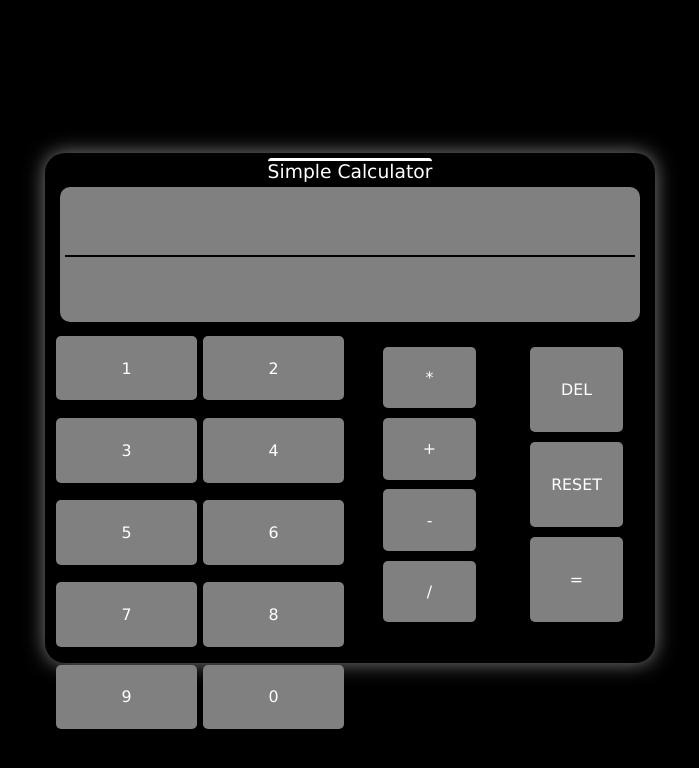
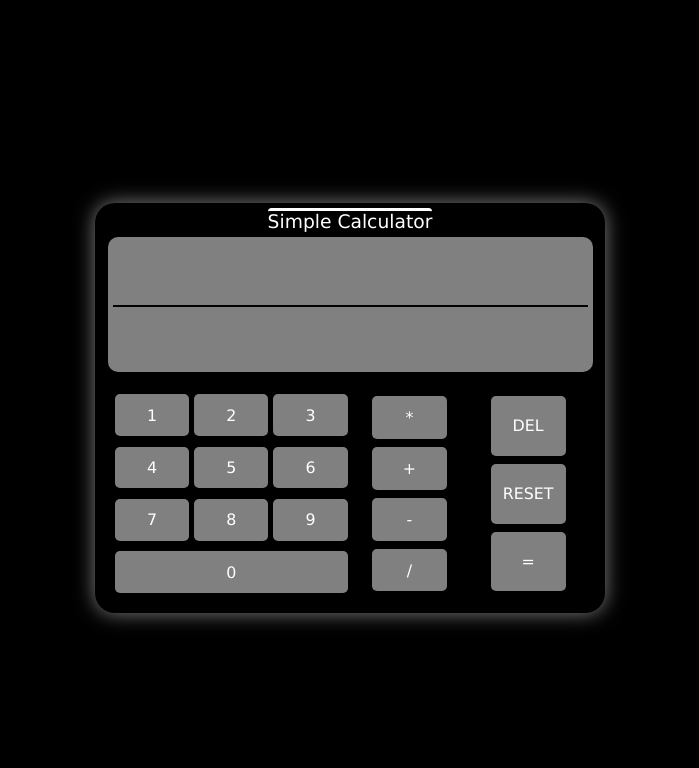
Before and after one commit to MojokojoXD/React-calculator, a React (Create React App) app: page / in a window 1280 px wide. Shown: the top 768 px of the page, without its empty margins (290-989 px from the left). Built offline with nearby package versions, Linux system fonts and the light colour scheme.

Commit message:
fixed overflow in windows

```diff
--- a/src/components/Calculator.js
+++ b/src/components/Calculator.js
@@ -56,8 +56,10 @@ function Calculator() {
   return (
     <div className="calculator">
       <Display sign={sign} userInput={userInput} result={result} operands={operands}/>
-      <NumberButtons setUserInput={retrieveClickVal} />
-      <Operations getOps={retrieveClickVal} />
+      <div className="buttons-display">
+          <NumberButtons setUserInput={retrieveClickVal} />
+          <Operations getOps={retrieveClickVal} />
+      </div>
     </div>
   );
 }
--- a/src/main.css
+++ b/src/main.css
@@ -3,17 +3,16 @@
   flex-wrap: wrap;
   justify-content: center;
   align-content: space-between;
-  height: 63%;
-  width: 49%;
-  margin-left: 0.5%;
+  width: 50%;
 }
+
 .number-buttons button {
   height: 20.5%;
-  width: 31.5%;
+  width: 24.1%;
   background-color: grey;
   font-size: 99%;
   border-radius: 5px;
-  margin: 3% 0.92%;
+  margin: 1%;
   border: none;
   flex-grow: 1;
 }
@@ -47,11 +46,7 @@
   flex-direction: column;
   justify-content: center;
   align-content: space-around;
-  width: 49%;
-  height: 57%;
-  bottom: 60%;
-  left: 49%;
-  margin-left: 2%;
+  width: 50%;
 }
 .operations button {
   height: 20.5%;
@@ -68,6 +63,13 @@
   background-color: red;
 }
 
+.buttons-display{
+  display: flex;
+  width: 95%;
+  margin: 3% auto;
+  padding: 5px;
+}
+
 * {
   font-family: Verdana, Geneva, Tahoma, sans-serif;
   color: white;
@@ -82,15 +84,16 @@ body {
 }
 
 #root {
-  height: 500px;
-  width: 600px;
+  height: 400px;
+  width: 500px;
   padding: 5px;
   box-shadow: 0 0 20px grey;
   border-radius: 20px;
 }
 
 .App {
-  height: 100%;
+  height: 500px;
+  width: inherit;
 }
 .App h3 {
   text-align: center;
@@ -101,7 +104,8 @@ body {
   margin: 0 auto;
 }
 .App .calculator {
-  height: 100%;
+  height: 500px;
+  width: inherit;
 }
 
 /*# sourceMappingURL=main.css.map */
```
